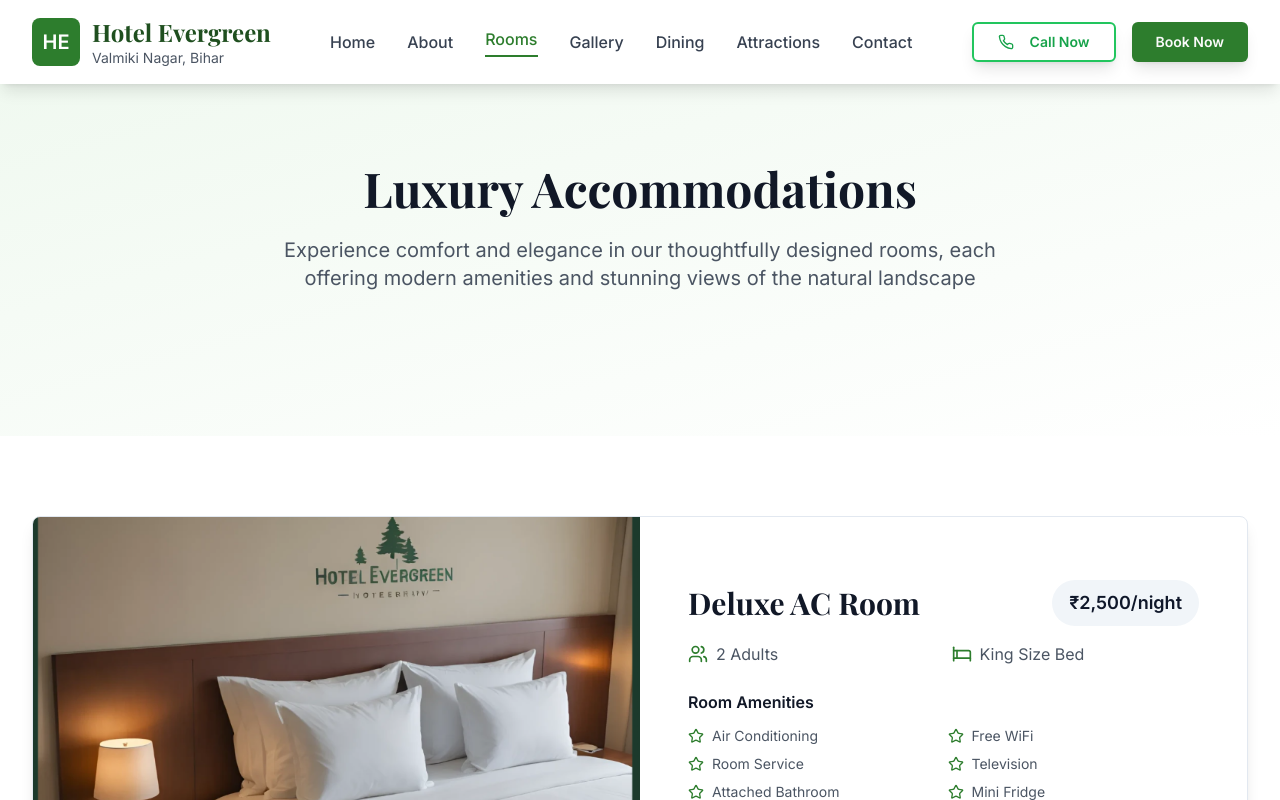
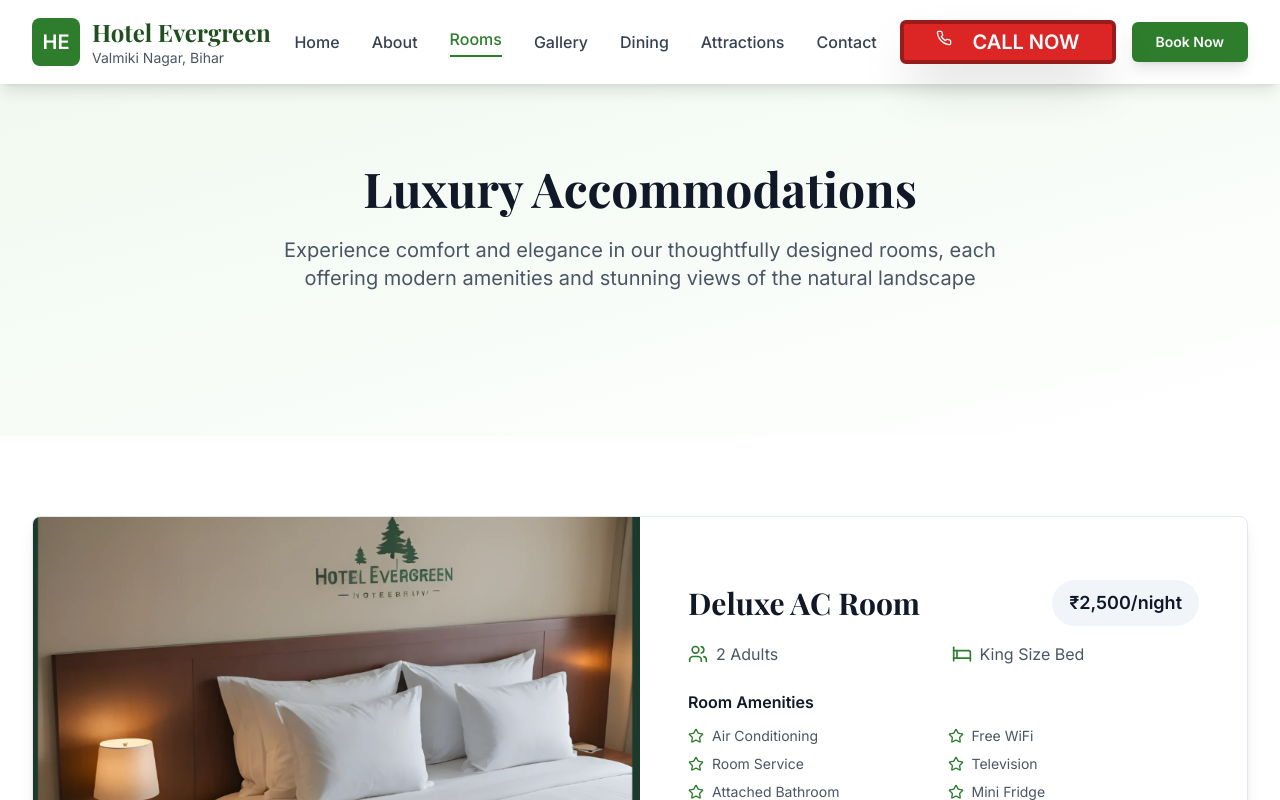
Before and after one commit to ayanwar2627l/HotelEvergreen, a React (Vite) app: page /rooms in a window 1280 px wide. Shown: the top 800 px of the page. Built offline with nearby package versions, Linux system fonts and the light colour scheme.

Commit message:
Enhance call button visibility
Make the call button more prominent on each page with bold colors.

```diff
--- a/src/components/Header.tsx
+++ b/src/components/Header.tsx
@@ -55,13 +55,12 @@ const Header = () => {
           <div className="hidden md:flex items-center space-x-4">
             <Button
               asChild
-              variant="outline"
-              className="group relative overflow-hidden border-2 border-green-500 text-green-600 hover:text-white bg-white hover:bg-green-500 transition-all duration-300 shadow-lg hover:shadow-xl hover:scale-105 px-6 py-3 font-semibold"
+              size="lg"
+              className="bg-red-600 hover:bg-red-700 text-white font-bold text-lg px-8 py-4 shadow-2xl hover:shadow-red-500/50 transform hover:scale-110 transition-all duration-300 animate-pulse border-4 border-red-800"
             >
-              <a href="tel:7782935050" className="flex items-center space-x-2">
-                <Phone className="w-5 h-5 animate-pulse" />
-                <span className="relative z-10">Call Now</span>
-                <div className="absolute inset-0 bg-gradient-to-r from-green-400 to-green-600 opacity-0 group-hover:opacity-100 transition-opacity duration-300"></div>
+              <a href="tel:7782935050" className="flex items-center space-x-3">
+                <Phone className="w-6 h-6 animate-bounce" />
+                <span className="relative z-10 text-xl font-extrabold">CALL NOW</span>
               </a>
             </Button>
             <Button
@@ -110,13 +109,12 @@ const Header = () => {
               <div className="flex flex-col space-y-2 pt-4">
                 <Button
                   asChild
-                  variant="outline"
-                  className="group relative overflow-hidden border-2 border-green-500 text-green-600 hover:text-white bg-white hover:bg-green-500 transition-all duration-300 shadow-lg hover:shadow-xl py-3 font-semibold"
+                  size="lg"
+                  className="bg-red-600 hover:bg-red-700 text-white font-bold text-lg py-4 shadow-2xl hover:shadow-red-500/50 transform hover:scale-105 transition-all duration-300 border-4 border-red-800"
                 >
-                  <a href="tel:7782935050" className="flex items-center justify-center space-x-2">
-                    <Phone className="w-5 h-5 animate-pulse" />
-                    <span className="relative z-10">Call Now</span>
-                    <div className="absolute inset-0 bg-gradient-to-r from-green-400 to-green-600 opacity-0 group-hover:opacity-100 transition-opacity duration-300"></div>
+                  <a href="tel:7782935050" className="flex items-center justify-center space-x-3">
+                    <Phone className="w-6 h-6 animate-bounce" />
+                    <span className="relative z-10 text-xl font-extrabold">CALL NOW</span>
                   </a>
                 </Button>
                 <Button
```
